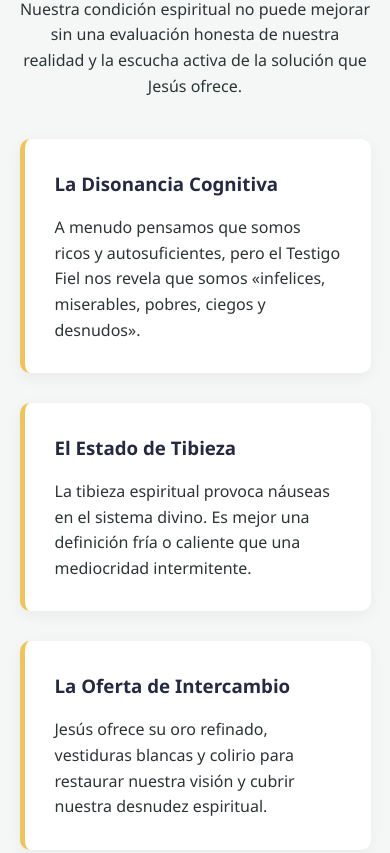
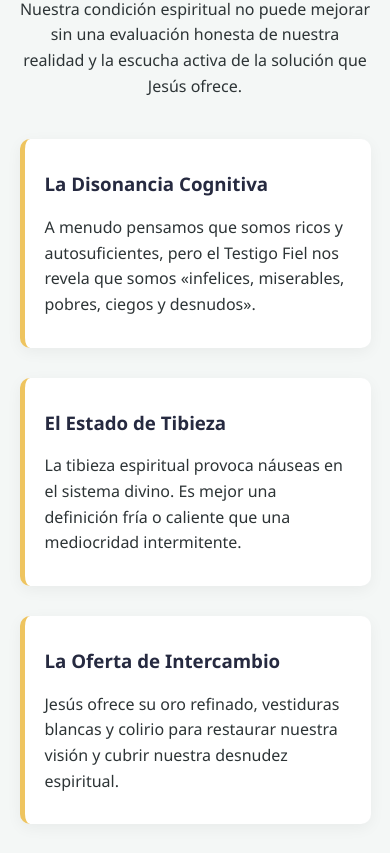
Before and after one commit to escuela-sabatica/evaluate, a Vue app: page / in a window 390 px wide. Shown: the part 851-1704 px from the top of the page. Built offline with nearby package versions, Linux system fonts and the light colour scheme.

Commit message:
Update InfoCard.vue

```diff
--- a/src/components/InfoCard.vue
+++ b/src/components/InfoCard.vue
@@ -11,7 +11,6 @@ defineProps({
   text:  { type: String, required: true }
 })
 </script>
-
 <style scoped>
 .card {
   background: white;
@@ -21,11 +20,14 @@ defineProps({
   transition: transform 0.3s;
   border-left: 5px solid var(--gold-divine);
 }
-
 .card:hover { transform: translateY(-8px); }
-
 .card h3 {
   color: var(--primary-navy);
   margin-bottom: 16px;
 }
+@media (max-width: 768px) {
+  .card{
+    padding: 30px 20px;
+  }
+}
 </style>
```
